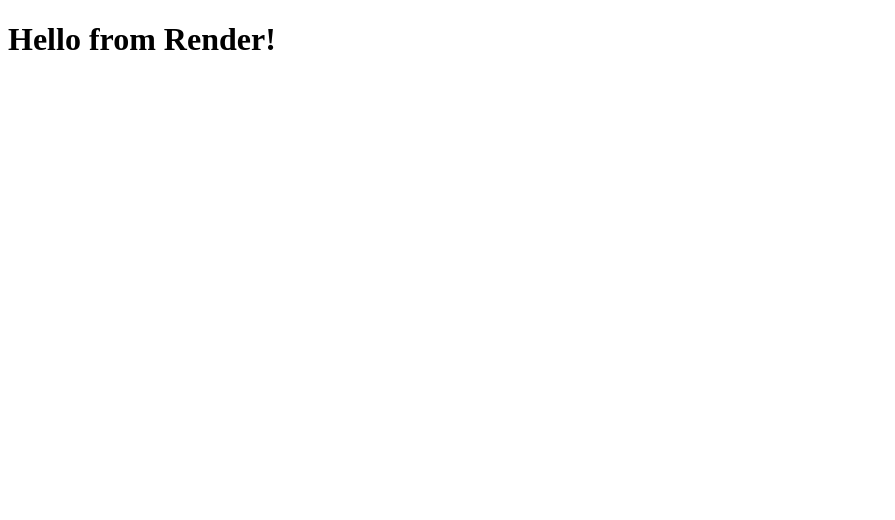
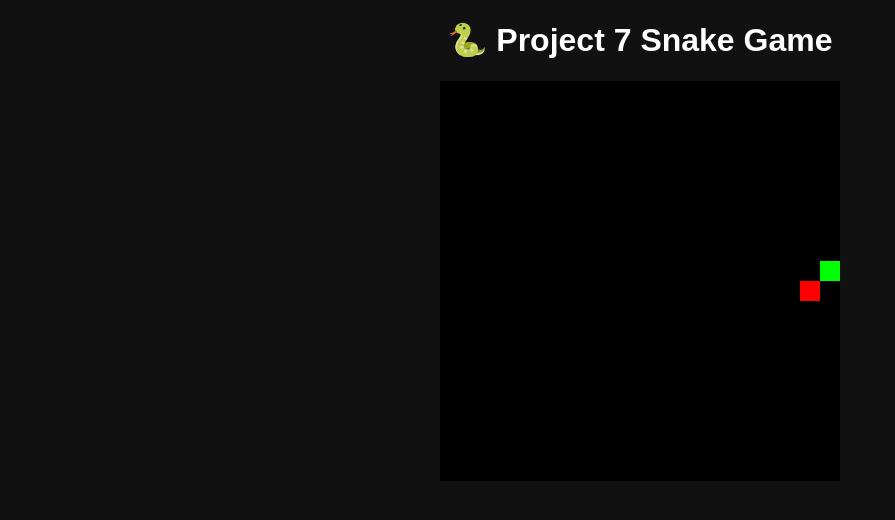
Before and after one commit to Ash-Triple9/p7-render-vm, a plain HTML site: page public/index.html in a window 1280 px wide. Shown: the whole page, without its empty margins (0-895 px from the left). Drawn offline with Linux system fonts and the light colour scheme.

Commit message:
Update index.html

```diff
--- a/public/index.html
+++ b/public/index.html
@@ -1,5 +1,78 @@
 <!DOCTYPE html>
 <html>
-  <head><title>Project 7 VM</title></head>
-  <body><h1>Hello from Render!</h1></body>
+<head>
+  <title>Snake Game - Project 7</title>
+  <style>
+    body { background: #111; color: #fff; text-align: center; font-family: sans-serif; }
+    canvas { background: #000; display: block; margin: 20px auto; }
+  </style>
+</head>
+<body>
+  <h1>🐍 Project 7 Snake Game</h1>
+  <canvas id="game" width="400" height="400"></canvas>
+
+  <script>
+    const canvas = document.getElementById('game');
+    const ctx = canvas.getContext('2d');
+    const box = 20;
+    const rows = canvas.height / box;
+    const cols = canvas.width / box;
+    let snake = [{ x: 9 * box, y: 9 * box }];
+    let direction = 'RIGHT';
+    let food = {
+      x: Math.floor(Math.random() * cols) * box,
+      y: Math.floor(Math.random() * rows) * box
+    };
+
+    document.addEventListener('keydown', event => {
+      if (event.key === 'ArrowLeft' && direction !== 'RIGHT') direction = 'LEFT';
+      else if (event.key === 'ArrowUp' && direction !== 'DOWN') direction = 'UP';
+      else if (event.key === 'ArrowRight' && direction !== 'LEFT') direction = 'RIGHT';
+      else if (event.key === 'ArrowDown' && direction !== 'UP') direction = 'DOWN';
+    });
+
+    function draw() {
+      ctx.clearRect(0, 0, canvas.width, canvas.height);
+
+      for (let i = 0; i < snake.length; i++) {
+        ctx.fillStyle = i === 0 ? 'lime' : 'green';
+        ctx.fillRect(snake[i].x, snake[i].y, box, box);
+      }
+
+      ctx.fillStyle = 'red';
+      ctx.fillRect(food.x, food.y, box, box);
+
+      let headX = snake[0].x;
+      let headY = snake[0].y;
+
+      if (direction === 'LEFT') headX -= box;
+      if (direction === 'RIGHT') headX += box;
+      if (direction === 'UP') headY -= box;
+      if (direction === 'DOWN') headY += box;
+
+      if (
+        headX < 0 || headX >= canvas.width ||
+        headY < 0 || headY >= canvas.height ||
+        snake.some((s, i) => i !== 0 && s.x === headX && s.y === headY)
+      ) {
+        clearInterval(game);
+        alert('Game Over!');
+        return;
+      }
+
+      if (headX === food.x && headY === food.y) {
+        food = {
+          x: Math.floor(Math.random() * cols) * box,
+          y: Math.floor(Math.random() * rows) * box
+        };
+      } else {
+        snake.pop();
+      }
+
+      snake.unshift({ x: headX, y: headY });
+    }
+
+    const game = setInterval(draw, 100);
+  </script>
+</body>
 </html>
```
